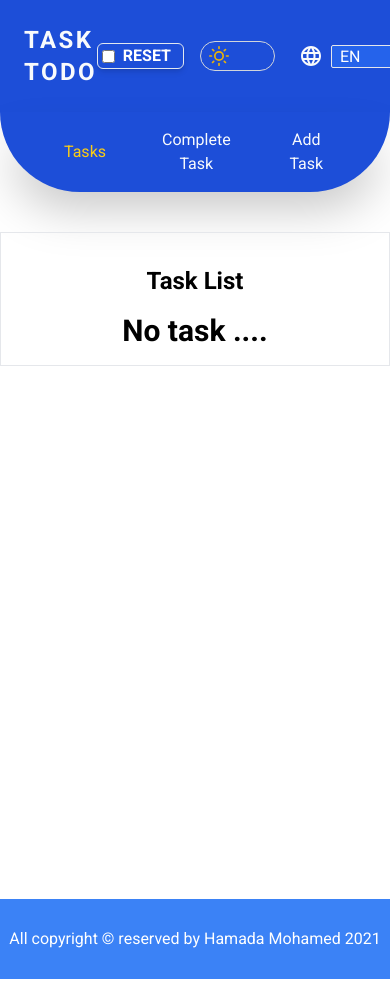
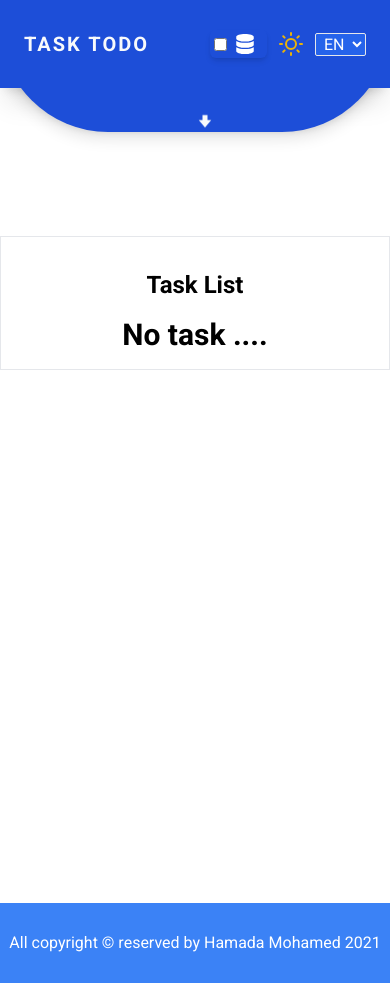
Before and after one commit to MohamedAli501/todo_task, a React (Create React App) app: page / in a window 390 px wide. Built offline with nearby package versions, Linux system fonts and the light colour scheme.

Commit message:
some change for mobile screen

```diff
--- a/src/App.css
+++ b/src/App.css
@@ -3,7 +3,7 @@
 @tailwind utilities;
 
 .nav-links {
-  @apply flex justify-center items-center space-x-6 py-3 px-12 w-max bg-blue-700 shadow-2xl dark:bg-slate-800 text-slate-50 rounded-b-full;
+  @apply flex justify-center items-center space-x-6 pt-3 pb-10 md:pb-3 px-12 w-max bg-blue-700 shadow-lg dark:bg-slate-800 text-slate-50 rounded-b-full;
 }
 
 .active {
@@ -11,7 +11,7 @@
 }
 
 .d_mod {
-  @apply absolute top-1 transform text-xl pointer-events-none transition duration-150;
+  @apply transition duration-150;
 }
 
 .form-style {
--- a/src/Components/CompletTask/CompleteItem.jsx
+++ b/src/Components/CompletTask/CompleteItem.jsx
@@ -18,19 +18,17 @@ const CompleteItem = ({ task }) => {
           <th>
             <div className="head_taskname flex justify-between">
               <div className="flex items-center">
-                <span className="text-sm font-normal normal-case">
-                  Task name :{" "}
-                </span>{" "}
-                <h2 className="ml-2 rtl:mr-2 capitalize text-slate-200 dark:text-yellow-500 text-sm md:text-lg">
+                <span className="text-sm font-normal normal-case">Name : </span>{" "}
+                <h2 className="mx-2 text-center capitalize text-slate-200 dark:text-yellow-500 text-sm md:text-lg">
                   {" "}
                   {task.task_name}
                 </h2>
               </div>
               <div className="flex items-center">
                 <span className="text-sm font-normal normal-case">
-                  Date created :{" "}
+                  Created :{" "}
                 </span>{" "}
-                <h2 className="ml-2 rtl:mr-2 capitalize text-slate-200 dark:text-yellow-500 text-sm md:text-lg">
+                <h2 className="mx-2 text-center capitalize text-slate-200 dark:text-yellow-500 text-sm md:text-lg">
                   {" "}
                   {task.task_Date}
                 </h2>
--- a/src/Components/Navbar/Darkmode.jsx
+++ b/src/Components/Navbar/Darkmode.jsx
@@ -23,21 +23,17 @@ const Darkmode = () => {
     <div>
       <div
         onClick={() => themeToggle()}
-        className="px-2 py-2 w-[75px] h-[30px] border border-gray-300 rounded-full relative cursor-pointer "
+        className="p-2 text-2xl"
         title="Light & Dark mode switch"
       >
         <FiMoon
           className={`d_mod ${
-            theme === "light"
-              ? "translate-x-10 rtl:-translate-x-10 rotate-[270deg] rtl:rotate-[-360deg] opacity-100 text-white"
-              : "translate-x-0 opacity-0"
+            theme === "light" ? "opacity-100 text-white" : "hidden opacity-0"
           }`}
         />
         <FiSun
           className={`d_mod text-yellow-500 ${
-            theme === "dark"
-              ? "translate-x-0 rotate-[-270deg] rtl:rotate-[270deg] opacity-100"
-              : "translate-x-10 rtl:-translate-x-10 opacity-0"
+            theme === "dark" ? "" : "hidden opacity-0"
           }`}
         />
       </div>
--- a/src/Components/Navbar/Language.jsx
+++ b/src/Components/Navbar/Language.jsx
@@ -1,22 +1,16 @@
 import React from "react";
-import { MdLanguage } from "react-icons/md";
 
 const Language = () => {
   return (
     <div className="flex items-center">
-      <MdLanguage className="text-2xl mx-2" />
       <select
         title="Language switch"
         defaultValue="en"
         id=""
-        className="w-[75px] px-1 outline-none rounded-sm bg-blue-600 border dark:bg-slate-600 text-white cursor-pointer"
+        className="px-1 md:px-3 outline-none rounded-sm bg-blue-600 border dark:bg-slate-600 text-white cursor-pointer"
       >
-        <option className="" value="en">
-          EN
-        </option>
-        <option className="" value="ar">
-          AR
-        </option>
+        <option value="en">EN</option>
+        <option value="ar">AR</option>
       </select>
     </div>
   );
--- a/src/Components/Navbar/Navbar.jsx
+++ b/src/Components/Navbar/Navbar.jsx
@@ -1,10 +1,13 @@
 import React from "react";
 import { Link, NavLink } from "react-router-dom";
+import { FaDatabase } from "react-icons/fa";
+import { GoArrowDown } from "react-icons/go";
 import Darkmode from "./Darkmode";
 import Language from "./Language";
 
 const Navbar = () => {
   const [reset, setReset] = React.useState(false);
+  const [menuOpen, setMenuOpen] = React.useState(false);
 
   const resetList = () => {
     if (reset) {
@@ -15,15 +18,18 @@ const Navbar = () => {
 
   return (
     <header>
-      <div className=" bg-blue-700 shadow-xl dark:bg-slate-800 text-slate-50">
-        <div className="container py-6 flex justify-between items-center">
+      <div className=" bg-blue-700 shadow-xl dark:bg-slate-800 text-slate-50 z-30">
+        <div className="container py-6 flex justify-between items-center ">
           <Link to="/">
-            <h1 className="uppercase font-bold text-2xl md:text-4xl tracking-widest text-slate-50 hover:text-slate-200">
+            <h1 className="uppercase font-bold text-xl md:text-4xl tracking-widest text-slate-50 hover:text-slate-200">
               task todo
             </h1>
           </Link>
-          <nav className="flex items-center space-x-4">
-            <div className="px-1 flex justify-between items-center bg-blue-700 hover:bg-blue-600 border border-slate-200 text-white dark:bg-slate-600 dark:hover:bg-slate-700 rounded-md shadow-md">
+          <nav className="flex justify-center items-center space-x-1 md:space-x-4">
+            <div
+              className="p-1 flex justify-between items-center hover:bg-blue-600  text-white  dark:hover:bg-slate-700 rounded-md shadow-md"
+              title="Reset data"
+            >
               <input
                 type="checkbox"
                 name="reset"
@@ -32,19 +38,33 @@ const Navbar = () => {
               />
               <button
                 onClick={() => resetList()}
-                className="px-2 bg-transparent uppercase font-semibold"
+                className="bg-transparent uppercase font-semibold"
               >
                 {" "}
-                Reset
+                <FaDatabase className="text-xl md:text-2xl mx-2" />
               </button>
             </div>
+
             <Darkmode />
             <Language />
           </nav>
         </div>
       </div>
-      <div className="w-full flex justify-center">
-        <ul className="nav-links text-center">
+      <div className="w-full flex justify-center relative overflow-hidden">
+        <span
+          title="Link menu"
+          onClick={() => setMenuOpen(!menuOpen)}
+          className={`text-xl animate-bounce text-slate-50 absolute left-1/2 z-30 md:hidden transform cursor-pointer ${
+            menuOpen ? "rotate-180 bottom-0" : "bottom-16 rotate-0"
+          }`}
+        >
+          <GoArrowDown className={`${menuOpen && "rotate-180"}`} />
+        </span>
+        <ul
+          className={`nav-links text-center transform  md:translate-y-0 ${
+            menuOpen ? "translate-y-0" : "-translate-y-16"
+          }`}
+        >
           <li className="py-1 px-4 text-slate-50">
             <NavLink active="true" to="/">
               Tasks
--- a/src/Components/TaskList/TaskItem.jsx
+++ b/src/Components/TaskList/TaskItem.jsx
@@ -42,19 +42,17 @@ const TaskItem = ({ task }) => {
           <th>
             <div className="head_taskname flex justify-between">
               <div className="flex items-center">
-                <span className="text-sm font-normal normal-case">
-                  Task name :{" "}
-                </span>{" "}
-                <h2 className="ml-2 rtl:mr-2 capitalize text-slate-200 dark:text-yellow-500 text-sm md:text-lg">
+                <span className="text-sm font-normal normal-case">Name : </span>{" "}
+                <h2 className="mx-2 text-center capitalize text-slate-200 dark:text-yellow-500 text-sm md:text-lg">
                   {" "}
                   {task.task_name}
                 </h2>
               </div>
               <div className="flex items-center">
                 <span className="text-sm font-normal normal-case">
-                  Date created :{" "}
+                  Created :{" "}
                 </span>{" "}
-                <h2 className="ml-2 rtl:mr-2 capitalize text-slate-200 dark:text-yellow-500 text-sm md:text-lg">
+                <h2 className="mx-2 text-center  capitalize text-slate-200 dark:text-yellow-500 text-sm md:text-lg">
                   {" "}
                   {task.task_Date}
                 </h2>
```
